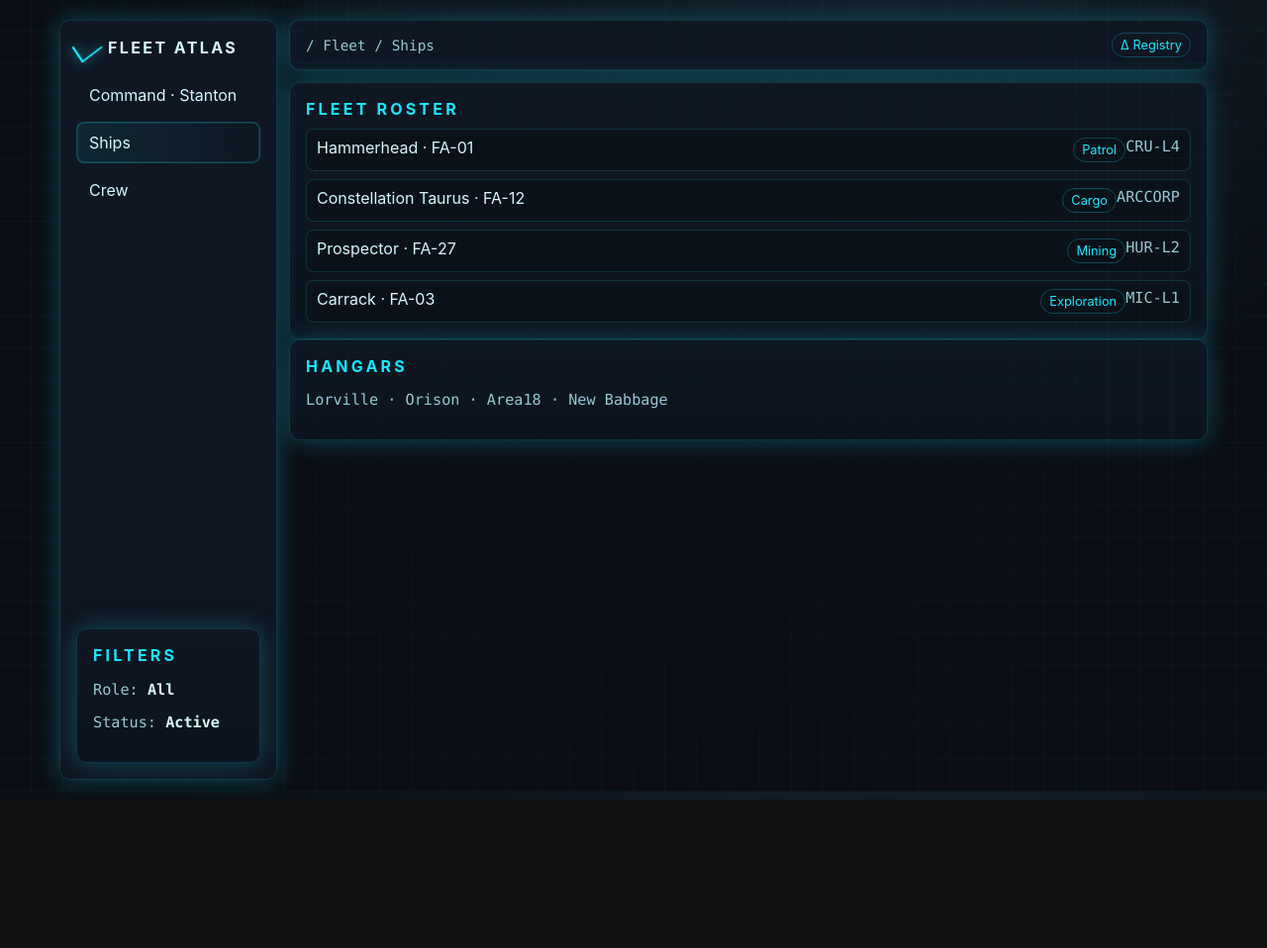
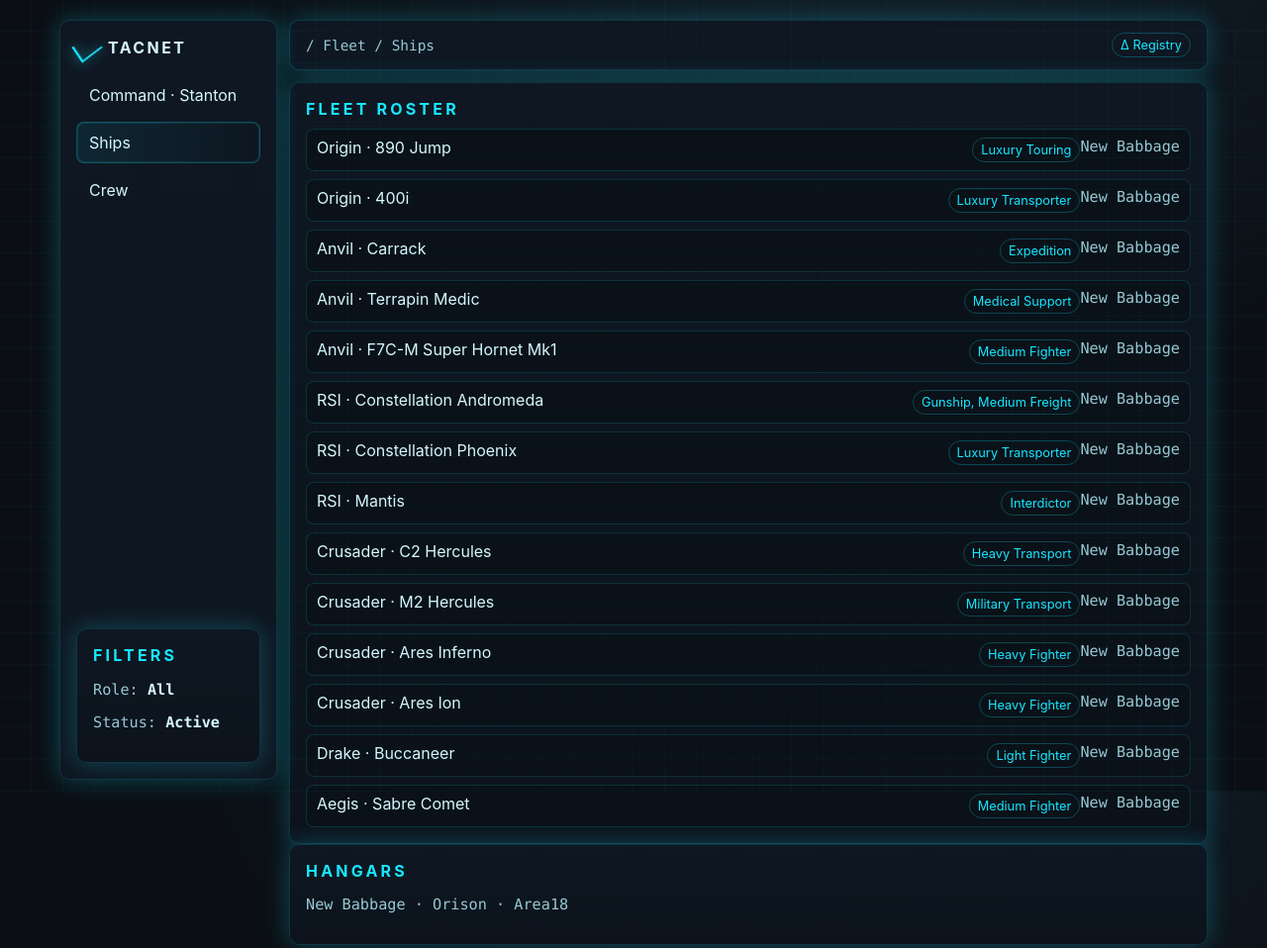
Before and after one commit to V4nt4Vo1d/TACNET, a plain HTML site: page ships.html in a window 1280 px wide. Shown: the top 958 px of the page at 99% size. Before the commit the page ends 808 px from the top, so only its background shows below. Drawn offline with Linux system fonts and the light colour scheme.

Commit message:
Updated baseline index.html, ships.html, crew.html. Added stanton.json

```diff
--- a/data/stanton.json
+++ b/data/stanton.json
@@ -14,9 +14,9 @@
   ],
 
   "assets": [
-    { "kind": "ship", "id": "FA-01", "label": "Hammerhead", "planet": "Crusader", "dx": -18, "dy": -12 },
-    { "kind": "ship", "id": "FA-12", "label": "Constellation", "planet": "ArcCorp", "dx": 16, "dy": -10 },
-    { "kind": "crew", "id": "Vanta", "label": "Cmdr", "planet": "Orison (Crusader)", "attachTo": "Crusader", "dx": 0, "dy": 22 }
+    { "kind": "ship", "id": "890jump", "label": "Hammerhead", "planet": "microTech", "dx": -18, "dy": -12 },
+    { "kind": "ship", "id": "FA-12", "label": "Constellation", "planet": "microTech", "dx": 16, "dy": -10 },
+    { "kind": "crew", "id": "Vanta", "label": "Cmdr", "planet": "New Babbage (microTech)", "attachTo": "microTech", "dx": 0, "dy": 22 }
   ],
 
   "meta": {
--- a/ships.html
+++ b/ships.html
@@ -3,7 +3,7 @@
 <head>
   <meta charset="utf-8" />
   <meta name="viewport" content="width=device-width, initial-scale=1" />
-  <title>Fleet Atlas · Ships</title>
+  <title>TACNET · Ships</title>
   <link rel="stylesheet" href="css/variables.css">
   <link rel="stylesheet" href="css/base.css">
   <link rel="stylesheet" href="css/pages.css">
@@ -11,7 +11,7 @@
 <body>
   <div class="shell app">
     <aside class="nav">
-      <div class="brand"><span class="delta"></span> FLEET ATLAS</div>
+      <div class="brand"><span class="delta"></span> TACNET</div>
       <nav class="menu">
         <a href="index.html">Command · Stanton</a>
         <a href="ships.html" aria-current="page">Ships</a>
@@ -32,16 +32,26 @@
       <section class="panel">
         <h2>Fleet Roster</h2>
         <div class="roster">
-          <div class="row"><span>Hammerhead · FA-01</span><span class="tag">Patrol</span><span class="stat">CRU-L4</span></div>
-          <div class="row"><span>Constellation Taurus · FA-12</span><span class="tag">Cargo</span><span class="stat">ARCCORP</span></div>
-          <div class="row"><span>Prospector · FA-27</span><span class="tag">Mining</span><span class="stat">HUR-L2</span></div>
-          <div class="row"><span>Carrack · FA-03</span><span class="tag">Exploration</span><span class="stat">MIC-L1</span></div>
+          <div class="row"><span>Origin · 890 Jump</span><span class="tag">Luxury Touring</span><span class="stat">New Babbage</span></div>
+          <div class="row"><span>Origin · 400i</span><span class="tag">Luxury Transporter</span><span class="stat">New Babbage</span></div>
+          <div class="row"><span>Anvil · Carrack</span><span class="tag">Expedition</span><span class="stat">New Babbage</span></div>
+          <div class="row"><span>Anvil · Terrapin Medic</span><span class="tag">Medical Support</span><span class="stat">New Babbage</span></div>
+          <div class="row"><span>Anvil · F7C-M Super Hornet Mk1</span><span class="tag">Medium Fighter</span><span class="stat">New Babbage</span></div>
+          <div class="row"><span>RSI · Constellation Andromeda</span><span class="tag">Gunship, Medium Freight</span><span class="stat">New Babbage</span></div>
+          <div class="row"><span>RSI · Constellation Phoenix</span><span class="tag">Luxury Transporter</span><span class="stat">New Babbage</span></div>
+          <div class="row"><span>RSI · Mantis</span><span class="tag">Interdictor</span><span class="stat">New Babbage</span></div>
+          <div class="row"><span>Crusader · C2 Hercules</span><span class="tag">Heavy Transport</span><span class="stat">New Babbage</span></div>
+          <div class="row"><span>Crusader · M2 Hercules</span><span class="tag">Military Transport</span><span class="stat">New Babbage</span></div>
+          <div class="row"><span>Crusader · Ares Inferno</span><span class="tag">Heavy Fighter</span><span class="stat">New Babbage</span></div>
+          <div class="row"><span>Crusader · Ares Ion</span><span class="tag">Heavy Fighter</span><span class="stat">New Babbage</span></div>
+          <div class="row"><span>Drake · Buccaneer</span><span class="tag">Light Fighter</span><span class="stat">New Babbage</span></div>
+          <div class="row"><span>Aegis · Sabre Comet</span><span class="tag">Medium Fighter</span><span class="stat">New Babbage</span></div>
         </div>
       </section>
 
       <section class="panel">
         <h2>Hangars</h2>
-        <p class="stat">Lorville · Orison · Area18 · New Babbage</p>
+        <p class="stat">New Babbage · Orison · Area18</p>
       </section>
     </main>
   </div>
```
Also changed, not shown: crew.html (+5 -7 lines), index.html (+3 -3 lines).
